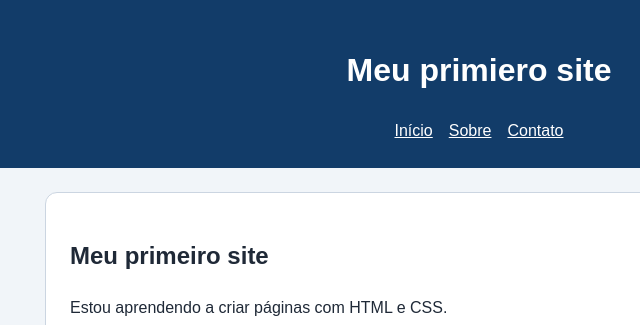
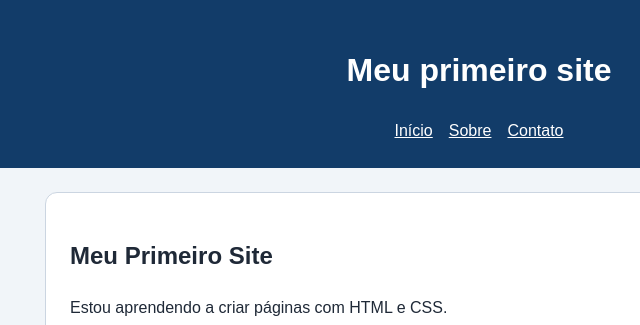
Before and after one commit to ilucasdev/projeto-1, a plain HTML site: page index.html in a window 1280 px wide. Shown: the top 325 px of the page, 161-801 px from the left. Drawn offline with Linux system fonts and the light colour scheme.

Commit message:
Correct capitalization in index.html

```diff
--- a/index.html
+++ b/index.html
@@ -4,13 +4,13 @@
 <head>
     <meta charset="UTF-8">
     <meta name="viewport" content="width=device-width, initial-scale=1.0">
-    <title>Início | Meu primeiro site</title>
+    <title>Início | Meu Primeiro Site</title>
     <link rel="stylesheet" href="css/style.css">
 </head>
 <body>
 
     <header>
-        <h1> Meu primiero site</h1>
+        <h1> Meu primeiro site</h1>
 
         <nav>
             <a href="index.html">Início</a>
@@ -21,7 +21,7 @@
 
     <main>
         <section class="cartao">
-            <h2>Meu primeiro site</h2></h2>
+            <h2>Meu Primeiro Site</h2></h2>
 
             <p>Estou aprendendo a criar páginas com HTML e CSS.</p>
 
```
